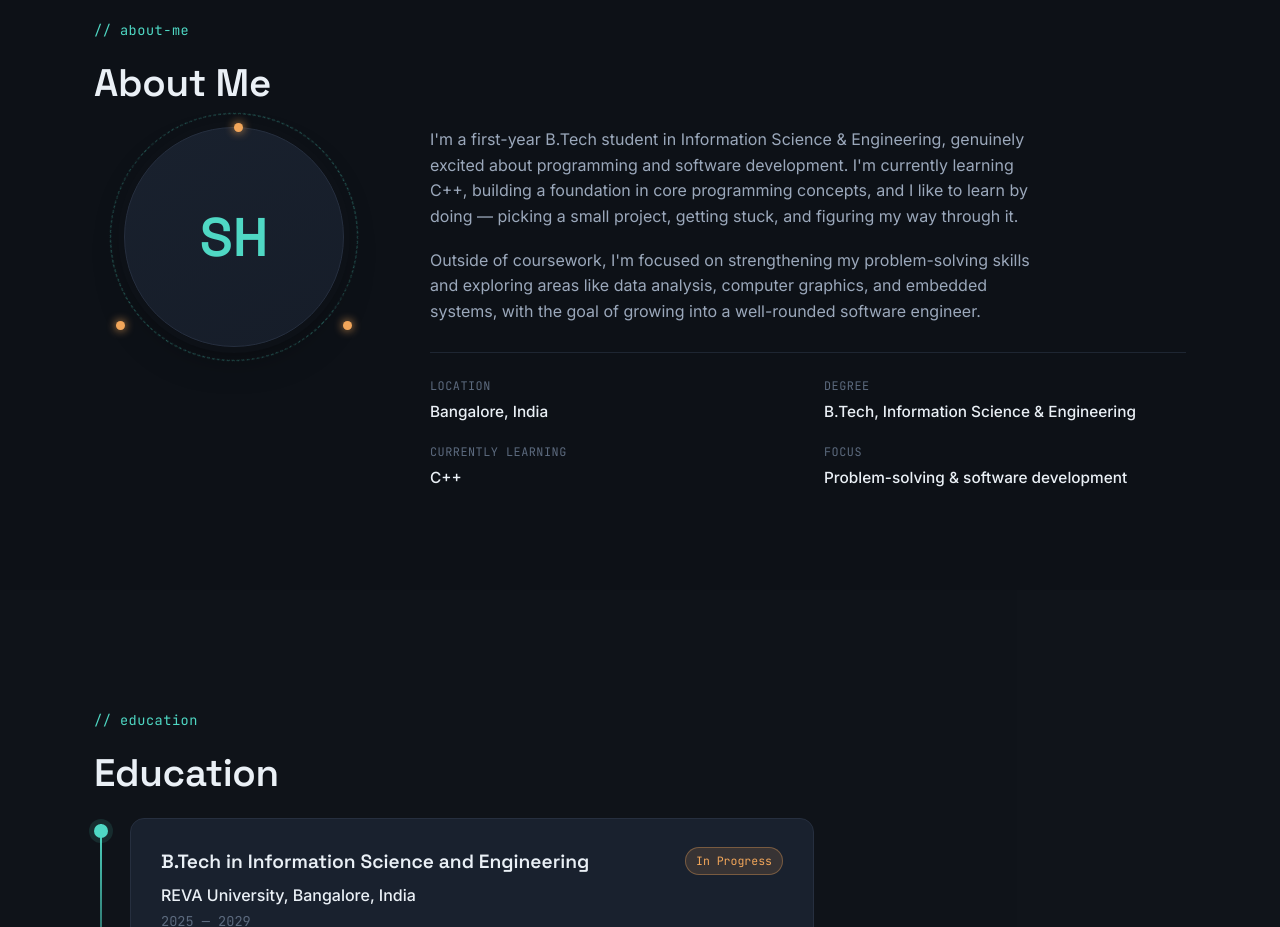
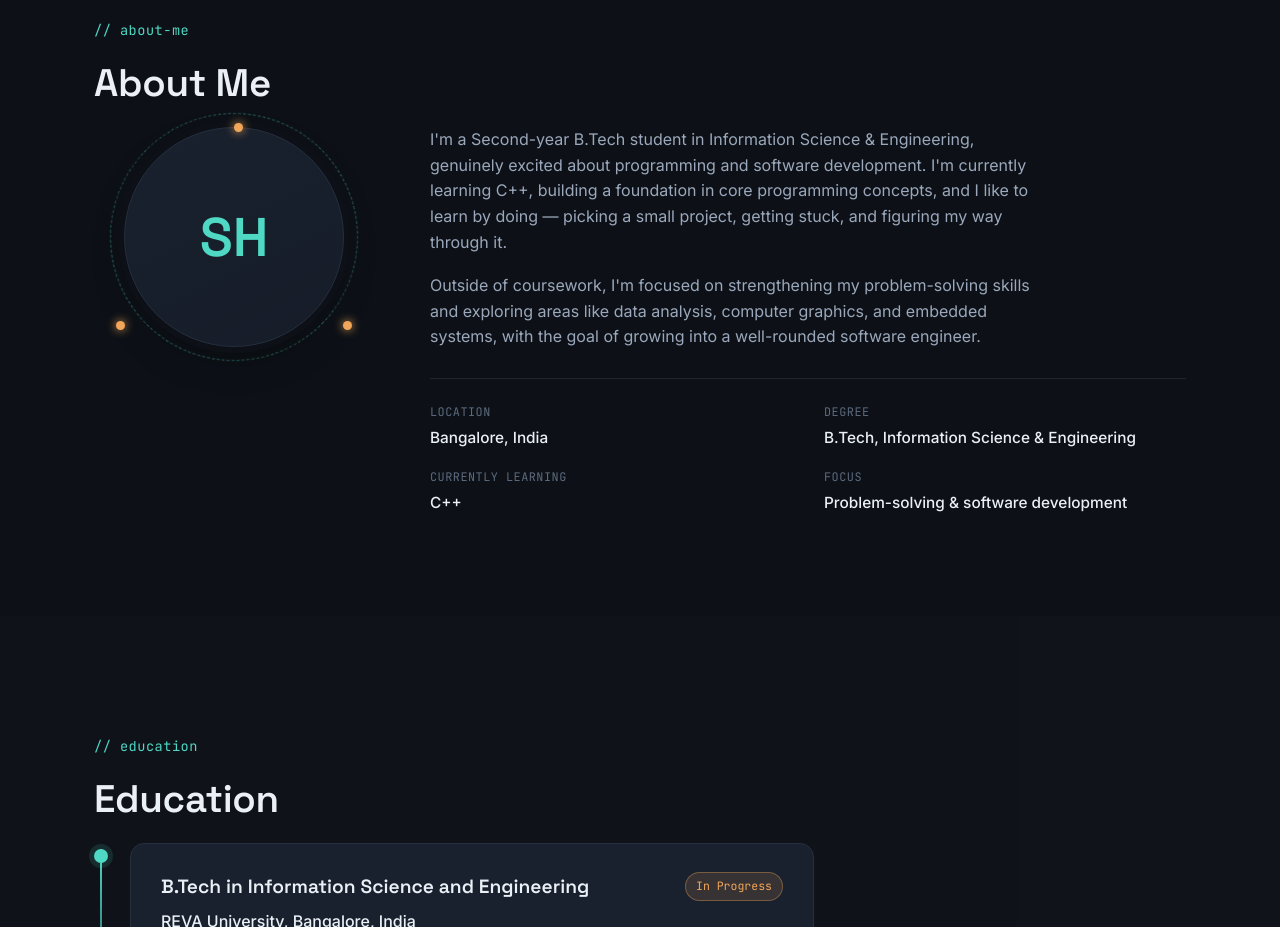
Before and after one commit to SyedHannanAhmed/Portfolio, a plain HTML site: page index.html in a window 1280 px wide. Shown: the part 900-1827 px from the top of the page. Drawn offline with Linux system fonts and the light colour scheme.

Commit message:
Update index.html
updated my academic details

```diff
--- a/index.html
+++ b/index.html
@@ -107,7 +107,7 @@
         </div>
 
         <div class="about-content reveal" data-delay="100">
-          <p class="about-paragraph">I'm a first-year B.Tech student in Information Science &amp; Engineering, genuinely excited about programming and software development. I'm currently learning C++, building a foundation in core programming concepts, and I like to learn by doing — picking a small project, getting stuck, and figuring my way through it.</p>
+          <p class="about-paragraph">I'm a Second-year B.Tech student in Information Science &amp; Engineering, genuinely excited about programming and software development. I'm currently learning C++, building a foundation in core programming concepts, and I like to learn by doing — picking a small project, getting stuck, and figuring my way through it.</p>
           <p class="about-paragraph">Outside of coursework, I'm focused on strengthening my problem-solving skills and exploring areas like data analysis, computer graphics, and embedded systems, with the goal of growing into a well-rounded software engineer.</p>
 
           <ul class="about-facts">
```
